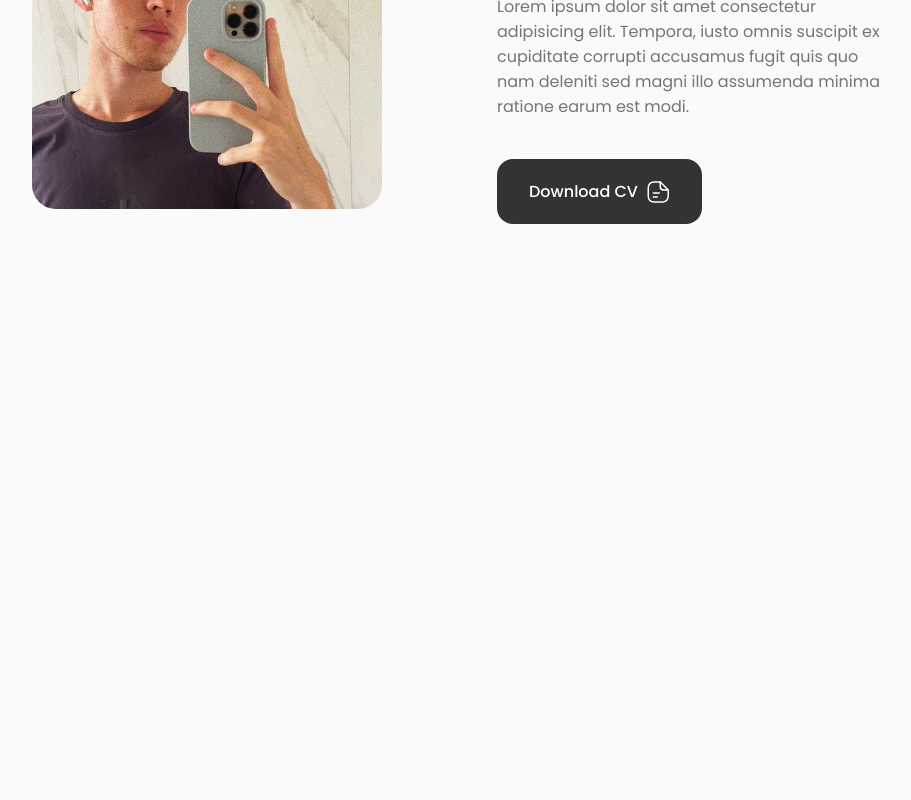
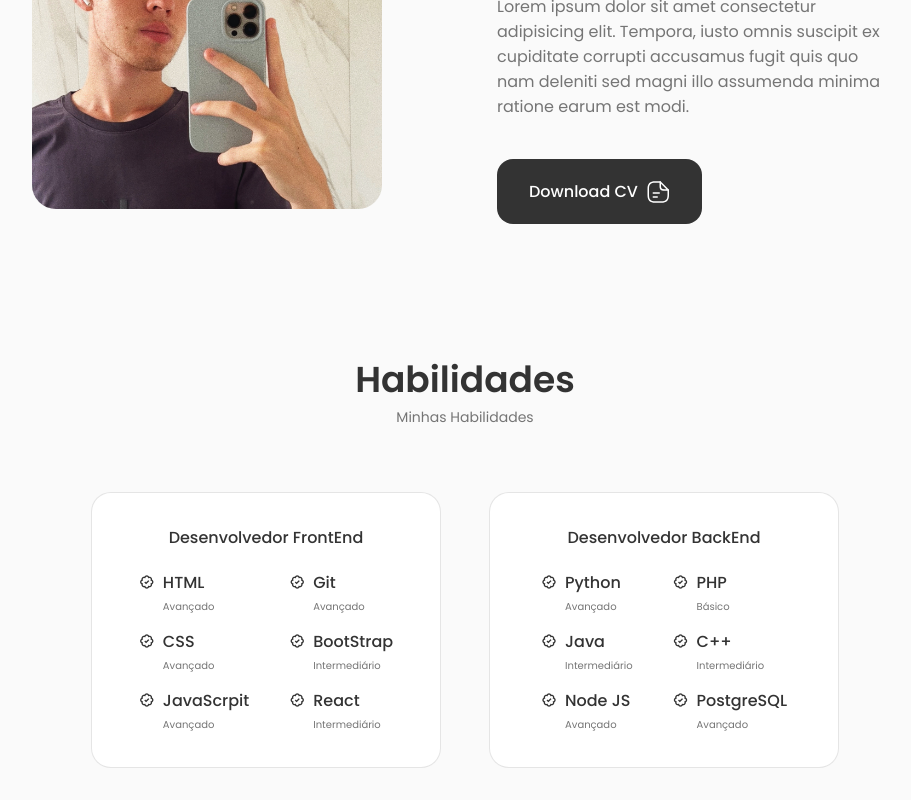
Before and after one commit to ViniiPP/Portifolio_Novo, a React (Create React App) app: page / in a window 1280 px wide. Shown: the part 1284-2084 px from the top of the page, without its empty margins (175-1086 px from the left). Before the commit the page ends 1540 px from the top, so only its background shows below. Built offline with nearby package versions, Linux system fonts and the light colour scheme.

Commit message:
Adiciona seção de Habilidades com componentes Frontend e Backend

```diff
--- a/src/App.js
+++ b/src/App.js
@@ -3,6 +3,7 @@ import React from 'react';
 import { Header } from './components/header/Header';
 import { Home } from './components/home/Home';
 import { About } from './components/about/About';
+import { Skills } from './components/skills/Skills';
 
 function App() {
   return (
@@ -11,6 +12,7 @@ function App() {
       <main className='main'>
         <Home />
         <About />
+        <Skills />
       </main>
     </>
   );
--- /dev/null
+++ b/src/components/skills/Backend.jsx
@@ -0,0 +1,71 @@
+import React from 'react'
+
+const Backend = () => {
+  return (
+    <div className="skills__content">
+        <h3 className="skills__title">Desenvolvedor BackEnd</h3>
+
+        <div className="skills__box">
+            <div className="skills__group">
+                <div className="skills__data">
+                    <i class='bx bx-badge-check'></i>
+
+                    <div>
+                        <h3 className="skills__name">Python</h3>
+                        <span className="skills__level">Avançado</span>
+                    </div>
+                </div>
+
+                <div className="skills__data">
+                    <i class='bx bx-badge-check'></i>
+
+                    <div>
+                        <h3 className="skills__name">Java</h3>
+                        <span className="skills__level">Intermediário</span>
+                    </div>
+                </div>
+
+                <div className="skills__data">
+                    <i class='bx bx-badge-check'></i>
+
+                    <div>
+                        <h3 className="skills__name">Node JS</h3>
+                        <span className="skills__level">Avançado</span>
+                    </div>
+                </div>
+
+            </div>
+
+            <div className="skills__group">
+                <div className="skills__data">
+                    <i class='bx bx-badge-check'></i>
+
+                    <div>
+                        <h3 className="skills__name">PHP</h3>
+                        <span className="skills__level">Básico</span>
+                    </div>
+                </div>
+
+                <div className="skills__data">
+                    <i class='bx bx-badge-check'></i>
+
+                    <div>
+                        <h3 className="skills__name">C++</h3>
+                        <span className="skills__level">Intermediário</span>
+                    </div>
+                </div>
+
+                <div className="skills__data">
+                    <i class='bx bx-badge-check'></i>
+
+                    <div>
+                        <h3 className="skills__name">PostgreSQL</h3>
+                        <span className="skills__level">Avançado</span>
+                    </div>
+                </div>
+            </div>
+        </div>
+    </div>
+  )
+}
+export default Backend;
--- /dev/null
+++ b/src/components/skills/Frontend.jsx
@@ -0,0 +1,71 @@
+import React from 'react'
+
+const Frontend = () => {
+    return (
+        <div className="skills__content">
+            <h3 className="skills__title">Desenvolvedor FrontEnd</h3>
+
+            <div className="skills__box">
+                <div className="skills__group">
+                    <div className="skills__data">
+                        <i class='bx bx-badge-check'></i>
+
+                        <div>
+                            <h3 className="skills__name">HTML</h3>
+                            <span className="skills__level">Avançado</span>
+                        </div>
+                    </div>
+
+                    <div className="skills__data">
+                        <i class='bx bx-badge-check'></i>
+
+                        <div>
+                            <h3 className="skills__name">CSS</h3>
+                            <span className="skills__level">Avançado</span>
+                        </div>
+                    </div>
+
+                    <div className="skills__data">
+                        <i class='bx bx-badge-check'></i>
+
+                        <div>
+                            <h3 className="skills__name">JavaScrpit</h3>
+                            <span className="skills__level">Avançado</span>
+                        </div>
+                    </div>
+
+                </div>
+
+                <div className="skills__group">
+                    <div className="skills__data">
+                        <i class='bx bx-badge-check'></i>
+
+                        <div>
+                            <h3 className="skills__name">Git</h3>
+                            <span className="skills__level">Avançado</span>
+                        </div>
+                    </div>
+
+                    <div className="skills__data">
+                        <i class='bx bx-badge-check'></i>
+
+                        <div>
+                            <h3 className="skills__name">BootStrap</h3>
+                            <span className="skills__level">Intermediário</span>
+                        </div>
+                    </div>
+
+                    <div className="skills__data">
+                        <i class='bx bx-badge-check'></i>
+
+                        <div>
+                            <h3 className="skills__name">React</h3>
+                            <span className="skills__level">Intermediário</span>
+                        </div>
+                    </div>
+                </div>
+            </div>
+        </div>
+      )
+}
+export default Frontend;
--- /dev/null
+++ b/src/components/skills/Skills.jsx
@@ -0,0 +1,18 @@
+import React from 'react';
+import './skills.css';
+import Frontend from './Frontend';
+import Backend  from './Backend';
+
+export const Skills = () => {
+  return (
+    <section className="skills section" id="skills">
+        <h2 className="section__title">Habilidades</h2>
+        <span className="section__subtitle">Minhas Habilidades</span>
+
+        <div className="skills__container container grid">
+            <Frontend />
+            <Backend />
+        </div>
+    </section>
+  )
+}
--- /dev/null
+++ b/src/components/skills/skills.css
@@ -0,0 +1,82 @@
+.skills__container {
+    grid-template-columns: repeat(2, 350px);
+    column-gap: 3rem;
+    justify-content: center;
+}
+
+.skills__content {
+    background-color: var(--container-color);
+    border: 1px solid rgba(0, 0, 0, 0.1);
+    padding: 2rem 4rem;
+    border-radius: 1.25rem;
+}
+
+.skills__title {
+    font-size: var(--normal-font-size);
+    font-weight: var(--font-medium);
+    text-align: center;
+    margin-bottom: var(--mb-1-5);
+}
+
+.skills__box {
+    display: flex;
+    justify-content: center;
+    column-gap: 2.5rem;
+}
+
+.skills__group {
+    display: grid;
+    align-items: flex-start;
+    row-gap: 1rem;
+}
+
+.skills__data {
+    display: flex;
+    column-gap: 0.5rem;
+}
+
+.skills .bx-badge-check {
+    font-size: 1rem;
+    color: var(--title-color);
+}
+
+.skills__name {
+    font-size: var(--normal-font-size);
+    font-weight: var(--font-medium);
+    line-height: 18px;
+}
+
+.skills__level {
+    font-size: var(--tiny-font-size);
+}
+
+/*=============== BREAKPOINTS ===============*/
+/* For large devices */
+@media screen and (max-width: 992px) {
+    .skills__container {
+        grid-template-columns: max-content;
+        row-gap: 2rem;
+    }
+  }
+
+  /* For medium devices */
+  @media screen and (max-width: 576px) {
+    .skills__container {
+        grid-template-columns: 1fr;
+    }
+
+    .skills__content {
+        padding: 1.5rem;
+    }
+  }
+
+  /* For small devices */
+  @media screen and (max-width: 350px) {
+    .skills__box {
+        column-gap: 1.25rem;
+    }
+
+    .skills__name {
+        font-size: var(--small-font-size);
+    }
+  }
```
